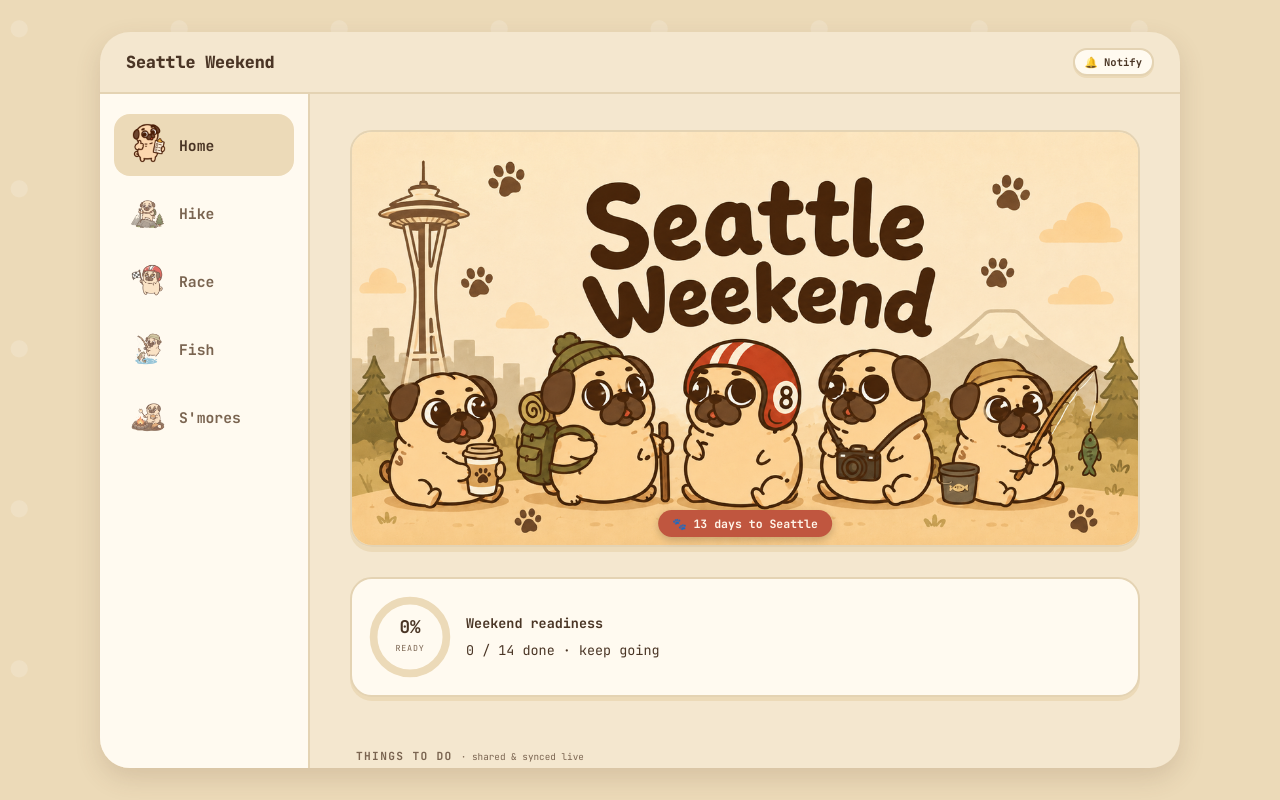
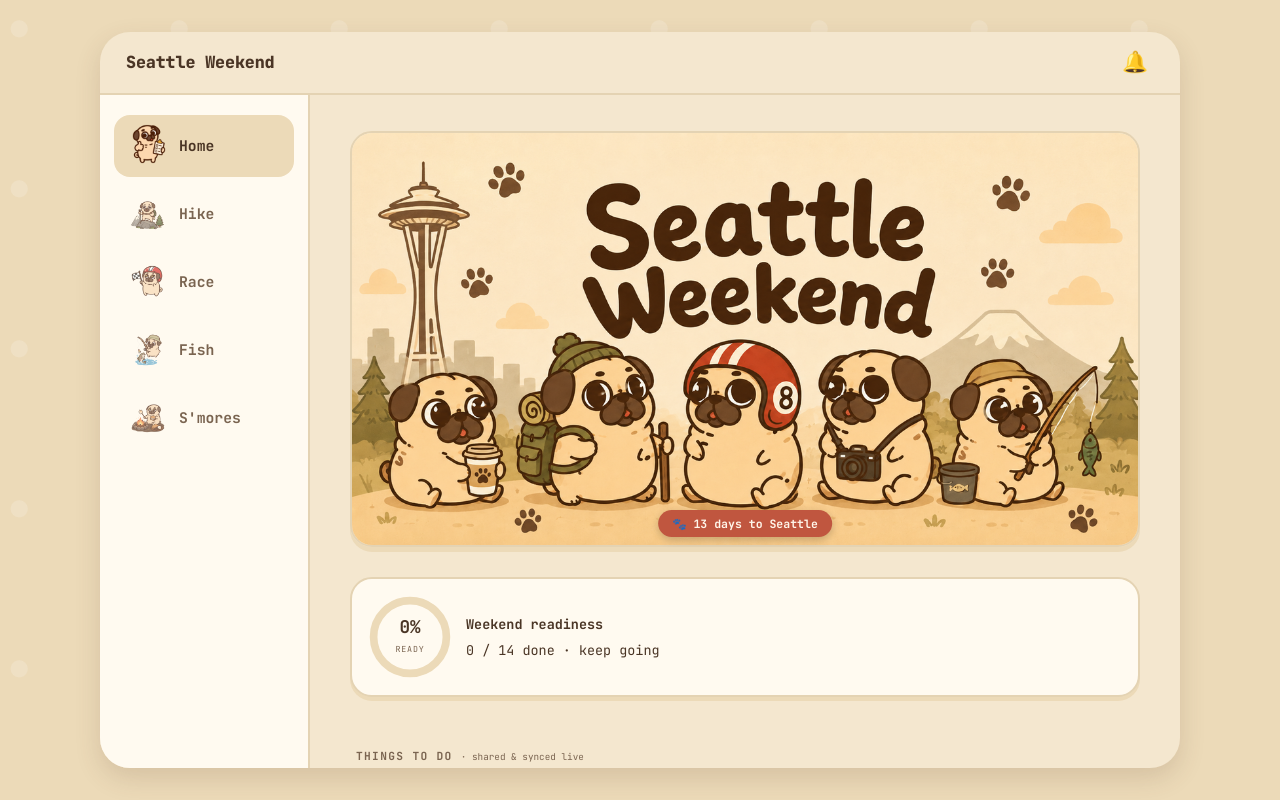
Before and after one commit to skeptrunedev/seattle-pug-weekend, a website: page index.html in a window 1280 px wide. Drawn offline with Linux system fonts and the light colour scheme; no server answers.

Commit message:
Notif button: plain bell with a dot badge when on (drop green pill + text)

```diff
--- a/app.js
+++ b/app.js
@@ -217,8 +217,9 @@ function paintNotifBtn() {
   const btn = $('#notif-btn');
   if (!btn) return;
   if (!('Notification' in window)) { btn.hidden = true; return; }
-  if (notifsOn()) { btn.textContent = '🔔 On'; btn.classList.add('on'); }
-  else { btn.textContent = '🔔 Notify'; btn.classList.remove('on'); }
+  const on = notifsOn();
+  btn.classList.toggle('on', on);                 // shows the dot
+  btn.setAttribute('aria-pressed', on ? 'true' : 'false');
 }
 async function toggleNotifs() {
   if (!('Notification' in window)) return;
--- a/index.html
+++ b/index.html
@@ -36,7 +36,7 @@
     <span class="brand" data-go="home">Seattle Weekend</span>
     <span class="top-actions">
       <button id="install-btn" class="icon-btn" hidden title="Install app">⬇️ Install</button>
-      <button id="notif-btn" class="icon-btn" title="Get notified when things get checked off">🔔 Notify</button>
+      <button id="notif-btn" class="bell-btn" title="Get notified when things get checked off" aria-label="Notifications">🔔<span class="bell-dot" aria-hidden="true"></span></button>
     </span>
   </header>
 
--- a/style.css
+++ b/style.css
@@ -39,6 +39,14 @@ body{
   box-shadow:0 2px 0 var(--cream-deep);transition:transform .1s}
 .icon-btn:active{transform:translateY(2px);box-shadow:none}
 .icon-btn.on{background:#cfe9cf;border-color:#9fce9f;color:#3c6b3c}
+/* notifications bell — plain bell, dot badge when on */
+.bell-btn{position:relative;background:none;border:0;cursor:pointer;font-family:inherit;
+  font-size:1.3rem;line-height:1;padding:4px 6px;color:var(--ink)}
+.bell-btn:active{transform:translateY(1px)}
+.bell-dot{position:absolute;top:1px;right:2px;width:9px;height:9px;border-radius:50%;
+  background:var(--collar);border:2px solid var(--cream);
+  opacity:0;transform:scale(.4);transition:opacity .15s,transform .18s cubic-bezier(.2,.9,.3,1.6)}
+.bell-btn.on .bell-dot{opacity:1;transform:scale(1)}
 
 /* ---------- screens ---------- */
 .screens{flex:1 1 auto;overflow-y:auto;overflow-x:hidden;
```
